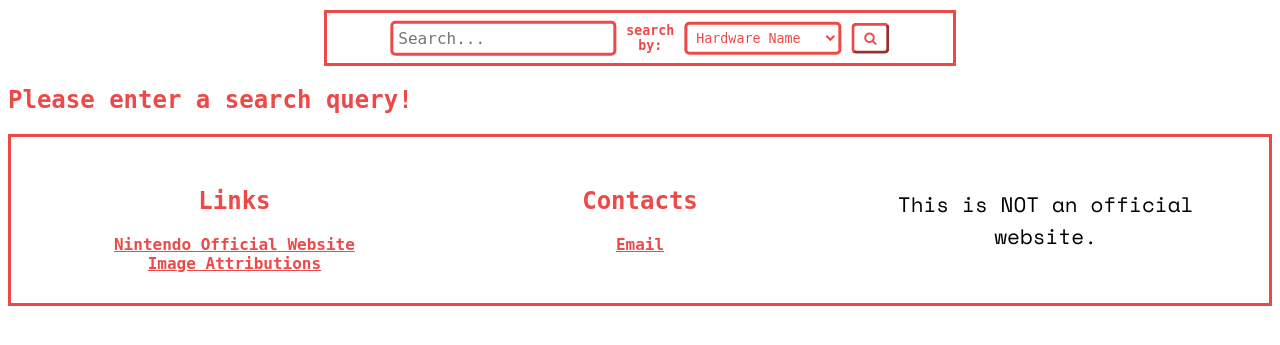
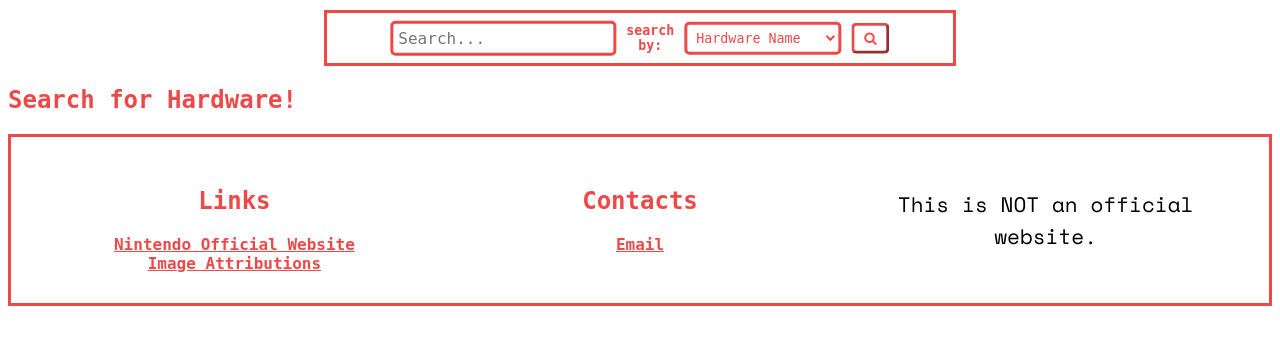
Before and after one commit to 22197/yr12db_webproject, a Flask app: page /search_result in a window 1280 px wide. Shown: the part 98-443 px from the top of the page. Run offline with Flask 3, Linux system fonts and the light colour scheme; some web fonts are replaced.

Commit message:
quick fix

```diff
--- a/templates/search_result.html
+++ b/templates/search_result.html
@@ -34,6 +34,6 @@
         <h2>No results found.</h2>
     {% endif %}
 {% elif not search_query %}
-    <h2>Please enter a search query!</h2>
+    <h2>Search for Hardware!</h2>
 {% endif %}
 {% endblock %}
```
